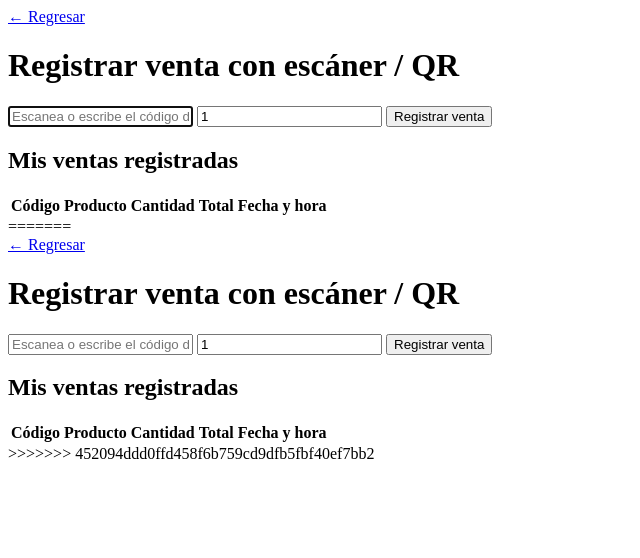
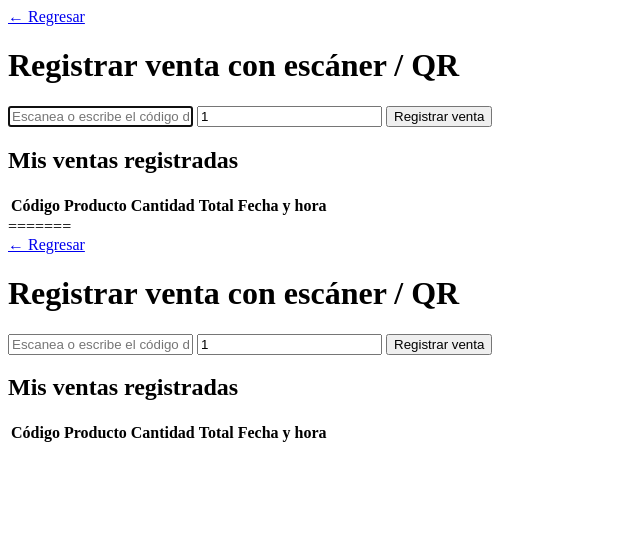
Before and after one commit to abdielsolar04-star/sistema-inventario, a PHP site: page /ventas.php in a window 1280 px wide. Shown: the top 558 px of the page, without its empty margins (0-640 px from the left). Run offline with PHP 8.4, Linux system fonts and the light colour scheme; the visitor is signed in with stand-in values (Sample User, id 1); data comes from the database, SQL or seed files in the repository; data that the repository does not hold is empty.

```diff
--- a/vista/auditoria.php
+++ b/vista/auditoria.php
@@ -111,5 +111,5 @@ $resultado = $conexion->query($sql);
 </div>
 
 </body>
->>>>>>> 452094ddd0ffd458f6b759cd9dfb5fbf40ef7bb2
+
 </html>
--- a/vista/caja.php
+++ b/vista/caja.php
@@ -1069,5 +1069,5 @@ document.getElementById("formVenta").addEventListener("submit", function(e){
 </script>
 
 </body>
->>>>>>> 452094ddd0ffd458f6b759cd9dfb5fbf40ef7bb2
+
 </html>
--- a/vista/corte_dia.php
+++ b/vista/corte_dia.php
@@ -453,5 +453,5 @@ function imprimirCorte(){
 </div>
 
 </body>
->>>>>>> 452094ddd0ffd458f6b759cd9dfb5fbf40ef7bb2
+
 </html>
--- a/vista/ganancias.php
+++ b/vista/ganancias.php
@@ -351,5 +351,5 @@ if (!$resultado) {
 </div>
 
 </body>
->>>>>>> 452094ddd0ffd458f6b759cd9dfb5fbf40ef7bb2
+
 </html>
--- a/vista/movimientos.php
+++ b/vista/movimientos.php
@@ -145,5 +145,5 @@ $movimientos = $conexion->query("
 </div>
 
 </body>
->>>>>>> 452094ddd0ffd458f6b759cd9dfb5fbf40ef7bb2
+
 </html>
--- a/vista/productos.php
+++ b/vista/productos.php
@@ -991,5 +991,5 @@ function abrirScanner(){
 </script>
 
 </body>
->>>>>>> 452094ddd0ffd458f6b759cd9dfb5fbf40ef7bb2
+
 </html>
--- a/vista/proveedores.php
+++ b/vista/proveedores.php
@@ -383,5 +383,5 @@ Eliminar
 </div>
 
 </body>
->>>>>>> 452094ddd0ffd458f6b759cd9dfb5fbf40ef7bb2
+
 </html>
--- a/vista/relacion_ventas.php
+++ b/vista/relacion_ventas.php
@@ -161,5 +161,5 @@ $resultado = $sql->get_result();
 </div>
 
 </body>
->>>>>>> 452094ddd0ffd458f6b759cd9dfb5fbf40ef7bb2
+
 </html>
--- a/vista/ticket.php
+++ b/vista/ticket.php
@@ -405,5 +405,5 @@ function imprimirTicket(){
 </script>
 
 </body>
->>>>>>> 452094ddd0ffd458f6b759cd9dfb5fbf40ef7bb2
+
 </html>
--- a/vista/usuarios.php
+++ b/vista/usuarios.php
@@ -265,5 +265,5 @@ $permisosDisponibles = [
 </div>
 
 </body>
->>>>>>> 452094ddd0ffd458f6b759cd9dfb5fbf40ef7bb2
+
 </html>
--- a/vista/ventas.php
+++ b/vista/ventas.php
@@ -169,5 +169,5 @@ document.getElementById("codigo").focus();
 </script>
 
 </body>
->>>>>>> 452094ddd0ffd458f6b759cd9dfb5fbf40ef7bb2
+
 </html>
--- a/vista/ventas_admin.php
+++ b/vista/ventas_admin.php
@@ -109,5 +109,5 @@ $ventas = $conexion->query("
 </div>
 
 </body>
->>>>>>> 452094ddd0ffd458f6b759cd9dfb5fbf40ef7bb2
+
 </html>
```
